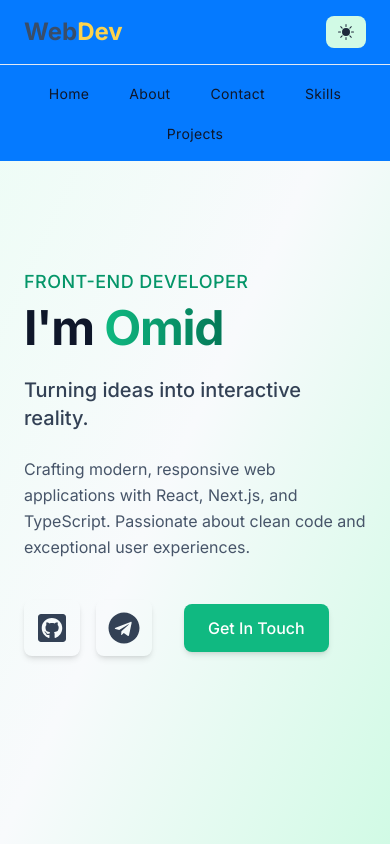
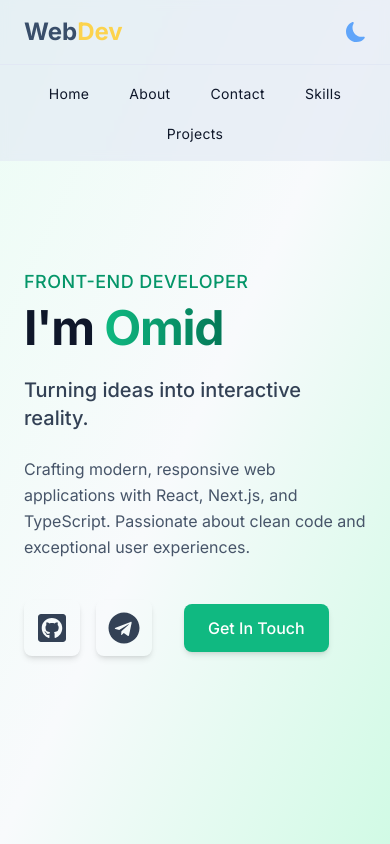
Before and after one commit to omidsdgi/my-portfolio, a Next.js app: page / in a window 390 px wide. Shown: the top 844 px of the page. Built offline with nearby package versions, Linux system fonts and the light colour scheme.

Commit message:
feat(navbar): integrate theme toggle and responsive layout with DaisyUI

```diff
--- a/src/components/Navbar.tsx
+++ b/src/components/Navbar.tsx
@@ -1,21 +1,22 @@
 import Link from "next/link";
 import React, { useState, useEffect } from "react";
-import { BsFillSunFill, BsFillMoonFill } from "react-icons/bs";
+import { BsFillMoonFill, BsSunFill} from "react-icons/bs";
 import NavLinks from "./NavLinks";
 import {useAppContext} from "@/contexts/GlobalContext";
 
-const Navbar = () => {
-    const { theme, toggleTheme } = useAppContext();
+
+ const Navbar = () => {
+    const { toggleTheme, isDark } = useAppContext();
     const [isScrolled, setIsScrolled] = useState(false);
 
-    // تغییر استایل نوبار هنگام اسکرول
+    // کنترل استایل نوار هنگام اسکرول
     useEffect(() => {
         const handleScroll = () => setIsScrolled(window.scrollY > 20);
         window.addEventListener("scroll", handleScroll);
         return () => window.removeEventListener("scroll", handleScroll);
     }, []);
 
-    // تابع اسکرول نرم برای لینک‌های داخلی موبایل
+    // اسکرول نرم برای لینک‌های داخلی (موبایل)
     const handleSmoothScroll = (
         e: React.MouseEvent<HTMLAnchorElement>,
         targetId: string
@@ -36,8 +37,8 @@ const Navbar = () => {
         <nav
             className={`fixed top-0 left-0 right-0 z-50 transition-all duration-300 ${
                 isScrolled
-                    ? "bg-primary backdrop-blur-md shadow-md"
-                    : "bg-primary backdrop-blur-sm"
+                    ? "bg-base-300/80 backdrop-blur-md shadow-md"
+                    : "bg-base-300/60 backdrop-blur-sm"
             }`}
         >
             <div className="navbar align-element">
@@ -55,34 +56,36 @@ const Navbar = () => {
 
                 {/* Desktop Nav Links */}
                 <div className="navbar-center">
-                    <ul className=" hidden md:flex flex-wrap items-center xl:gap-8 ">
-                        <NavLinks  onSmoothScroll={handleSmoothScroll}/>
+                    <ul className="hidden md:flex flex-wrap items-center xl:gap-8">
+                        <NavLinks onSmoothScroll={handleSmoothScroll} />
                     </ul>
                 </div>
 
                 {/* Theme Toggle */}
                 <div className="navbar-end">
-                    <button
-                        onClick={toggleTheme}
-                        className="flex items-center gap-x-2 px-3 py-2 rounded-lg bg-emerald-100 dark:bg-slate-700 text-slate-800 dark:text-slate-200 hover:scale-105 transition-all duration-200"
-                        aria-label="Toggle Dark Mode"
-                    >
-                        {theme === "light" ? <BsFillMoonFill /> : <BsFillSunFill />}
-                        <span className="hidden sm:inline text-sm font-medium">
-              {theme === "light" ? "Dark" : "Light"}
-            </span>
-                    </button>
+                    <label className="swap swap-rotate">
+                        <input
+                            type="checkbox"
+                            onChange={toggleTheme}
+                            checked={isDark}
+                            readOnly
+                        />
+                        {/* آیکون روشن */}
+                        <BsSunFill className="h-5 w-5 swap-on text-yellow-400" />
+                        {/* آیکون تاریک */}
+                        <BsFillMoonFill className="h-5 w-5 swap-off text-blue-400" />
+                    </label>
                 </div>
             </div>
 
-            {/* Mobile Navigation (expanded below navbar) */}
-            <div className="md:hidden navbar-center border-t border-base-300  ">
-                <div className="align-element py-4 flex flex-wrap gap-4 justify-center ">
-                       <NavLinks  onSmoothScroll={handleSmoothScroll}/>
+            {/* Mobile Nav */}
+            <div className="md:hidden navbar-center border-t border-base-300">
+                <div className="align-element py-4 flex flex-wrap gap-4 justify-center">
+                    <NavLinks onSmoothScroll={handleSmoothScroll} />
                 </div>
             </div>
         </nav>
-);
+    );
 };
 
 export default Navbar;
```
